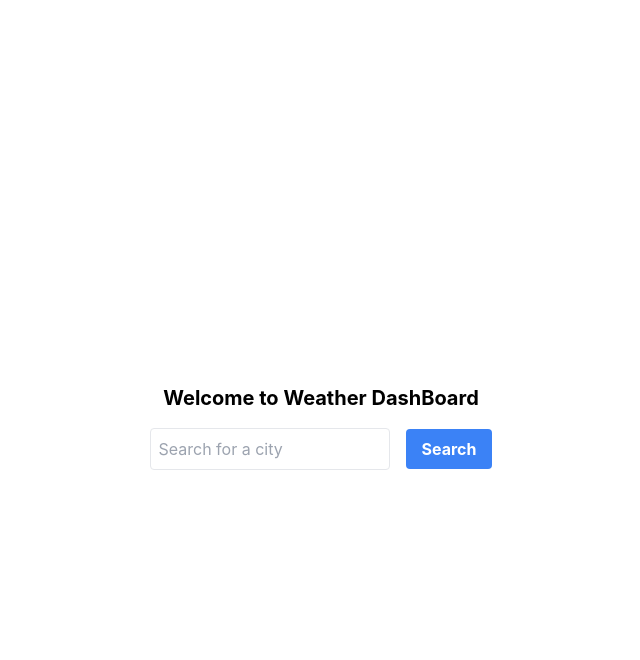
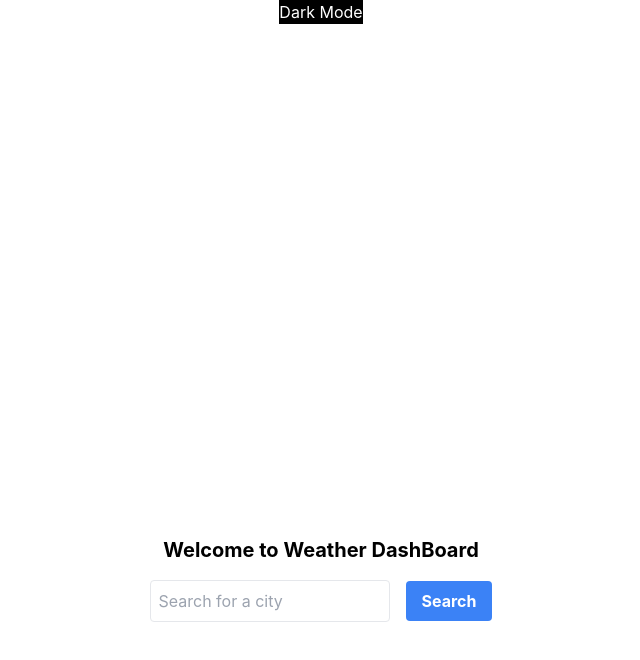
Before and after one commit to TheWiseSailor/ReactWeather, a React (Create React App) app: page / in a window 1280 px wide. Shown: the top 660 px of the page, without its empty margins (319-959 px from the left). Built offline with nearby package versions, Linux system fonts and the light colour scheme; no server answers.

Commit message:
got the light and dark mode to work, now I just need to style the buttons to where they are appropriate in dark mode

```diff
--- a/src/components/WeatherDashboard.js
+++ b/src/components/WeatherDashboard.js
@@ -1,16 +1,17 @@
-// Import WeatherSearch at the top of the file
 import React, { useState, useEffect } from "react";
 import WeatherSearch from "./WeatherSearch";
 import SearchedCities from "./SearchedCities";
 import CurrentWeather from "./CurrentWeather";
 import WeatherForecast from "./WeatherForecast";
 import "../components/styles/App.css";
+
 const WeatherDashboard = () => {
   const [searchedCities, setSearchedCities] = useState([]);
   const [currentWeather, setCurrentWeather] = useState(null);
   const [forecastData, setForecastData] = useState([]);
   const [showSearchedCities, setShowSearchedCities] = useState(false);
   const [isSearching, setIsSearching] = useState(false);
+  const [isDarkMode, setIsDarkMode] = useState(false); // State for dark mode
 
   const apiKey = process.env.REACT_APP_API_KEY; // Define the apiKey
 
@@ -19,42 +20,43 @@ const WeatherDashboard = () => {
       JSON.parse(localStorage.getItem("searchedCities")) || [];
     setSearchedCities(storedCities);
   }, []);
+
   const handleSearch = (city) => {
-    setIsSearching(true); // Apply centered styles
+    setIsSearching(true);
     getWeather(city);
     addCityToSearchedCities(city);
     setShowSearchedCities(true);
   };
+
   const addCityToSearchedCities = (city) => {
     setSearchedCities((prevCities) => [city, ...prevCities.slice(0, 2)]);
     localStorage.setItem("searchedCities", JSON.stringify(searchedCities));
   };
 
   const getWeather = (city) => {
-    const apiKey = process.env.REACT_APP_API_KEY; // Access the API key from .env
+    const apiKey = process.env.REACT_APP_API_KEY;
     const currentWeatherURL = `https://api.openweathermap.org/data/2.5/weather?q=${city}&appid=${apiKey}&units=imperial`;
     const forecastURL = `https://api.openweathermap.org/data/2.5/forecast?q=${city}&appid=${apiKey}&units=imperial`;
 
     fetch(currentWeatherURL)
       .then((response) => response.json())
       .then((data) => {
-        // Display current weather
         displayCurrentWeather(data);
 
         fetch(forecastURL)
           .then((response) => response.json())
           .then((data) => {
-            // Display forecast
             displayForecast(data);
           })
           .catch((error) => console.log("Error fetching forecast:", error));
       })
       .catch((error) => console.log("Error fetching current weather:", error));
   };
-  //this is a function to revert isSearching to false when the search is complete
+
   const handleSearchComplete = () => {
-    setIsSearching(false); // Revert to original position
+    setIsSearching(false);
   };
+
   const displayCurrentWeather = (data) => {
     const cityName = data.name;
     const date = new Date().toLocaleDateString("en-US");
@@ -112,12 +114,25 @@ const WeatherDashboard = () => {
 
     setForecastData(forecastValues);
   };
+
+  // Function to toggle between light and dark mode
+  const toggleDarkMode = () => {
+    setIsDarkMode(!isDarkMode);
+  };
+
+  const getModeClasses = () => {
+    return isDarkMode ? "dark" : "light";
+  };
+
   return (
     <div
       className={`App flex flex-col items-center justify-center ${
         isSearching ? "centered-search" : ""
-      }`}
+      } ${getModeClasses()}`}
     >
+      <button className="light-dark-button" onClick={toggleDarkMode}>
+        {isDarkMode ? "Light Mode" : "Dark Mode"}
+      </button>
       <div className="mobile-view w-full flex flex-col items-center justify-center">
         <WeatherSearch
           onSearch={handleSearch}
@@ -128,7 +143,7 @@ const WeatherDashboard = () => {
         )}
       </div>
 
-      <div className="w-3/4 mt-8">
+      <div className="w-3/4 mt-8 pb-10">
         {currentWeather && <CurrentWeather weather={currentWeather} />}
         {forecastData.length > 0 && (
           <WeatherForecast forecastData={forecastData} />
@@ -137,4 +152,5 @@ const WeatherDashboard = () => {
     </div>
   );
 };
+
 export default WeatherDashboard;
--- a/src/components/WeatherSearch.js
+++ b/src/components/WeatherSearch.js
@@ -1,6 +1,12 @@
-import React, { useEffect, useState } from "react";
+import React, { useState } from "react";
 import "../components/styles/App.css";
-const WeatherSearch = ({ onSearch }) => {
+
+const WeatherSearch = ({
+  onSearch,
+  isSearching,
+  isDarkMode,
+  setIsDarkMode,
+}) => {
   const [city, setCity] = useState("");
   const [searchButtonClicked, setSearchButtonClicked] = useState(false);
 
@@ -12,13 +18,19 @@ const WeatherSearch = ({ onSearch }) => {
     setCity("");
   };
 
+  const getClassName = () => {
+    if (searchButtonClicked) {
+      return "App flex flex-col items-center justify-center";
+    } else {
+      return "App flex flex-col items-center justify-center pt-96 pb-80 mb-9";
+    }
+  };
+
   return (
-    <div
-      className={`flex flex-col items-center ${
-        searchButtonClicked ? "pt-32" : "pt-96"
-      } justify-center`}
-    >
-      <div className="mb-4 text-xl font-bold">Welcome to Weather DashBoard</div>
+    <div className={getClassName()}>
+      <div className="mb-4 text-xl font-bold pt-32 ">
+        Welcome to Weather DashBoard
+      </div>
       <div className="flex justify-center items-center">
         <input
           type="text"
--- a/src/index.css
+++ b/src/index.css
@@ -15,3 +15,24 @@ code {
   font-family: source-code-pro, Menlo, Monaco, Consolas, "Courier New",
     monospace;
 }
+/* App.css */
+.light {
+  background-color: #fff; /* Light mode background color */
+  color: #000; /* Light mode text color */
+  /* Add more light mode styles as needed */
+}
+
+.dark {
+  background-color: #333; /* Dark mode background color */
+  color: #fff; /* Dark mode text color */
+  /* Add more dark mode styles as needed */
+}
+
+/* Add styles for the light/dark mode button */
+.light-dark-button {
+  background-color: #000;
+  color: #fff;
+  border: none;
+  cursor: pointer;
+  /* Add more button styles as needed */
+}
```
